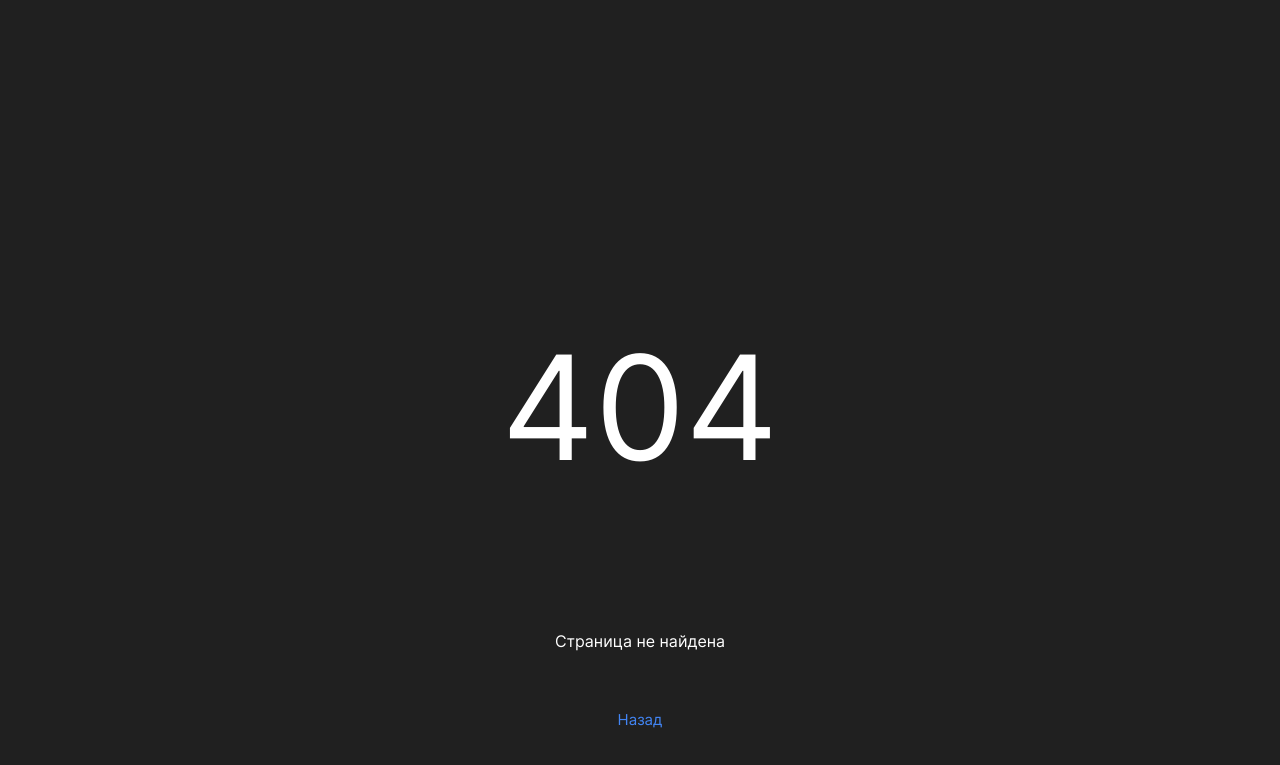
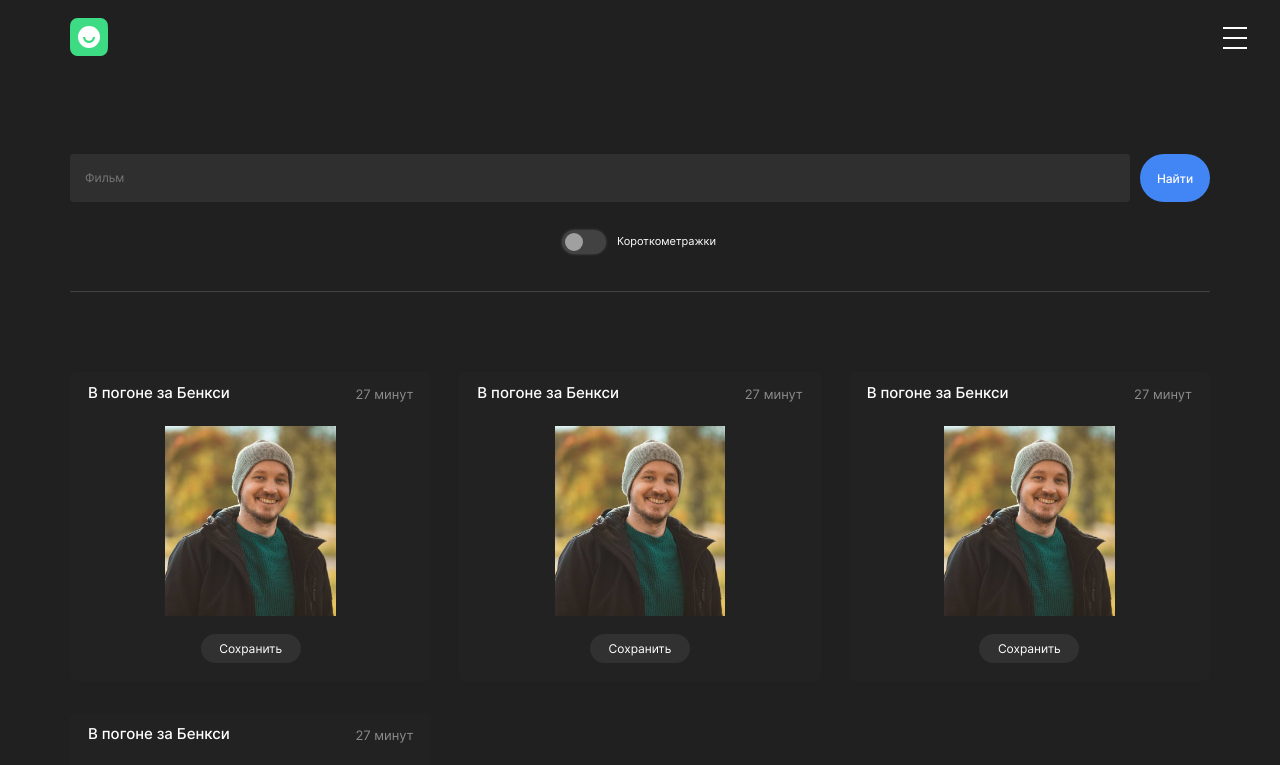
Before and after one commit to BJuice1984/movies-explorer-frontend, a React (Create React App) app: page /saved-movies in a window 1280 px wide. Before the commit this address had no page. Shown: the top 765 px of the page. Built offline with nearby package versions, Linux system fonts and the light colour scheme.

Commit message:
refr/Добавить стили CSS для разных экранов MoviesCard.js

```diff
--- a/src/components/App/App.css
+++ b/src/components/App/App.css
@@ -13,7 +13,7 @@
   min-width: 320px;
   max-width: 1280px;
   margin: 0 auto;
-  height: 100vh;
+  height: 100%;
 }
 
 /* @media screen and (min-width: 768px) {
--- a/src/components/App/App.js
+++ b/src/components/App/App.js
@@ -5,6 +5,7 @@ import Register from '../Register/Register';
 import Login from '../Login/Login';
 import Profile from '../Profile/Profile';
 import Movies from '../Movies/Movies';
+import SavedMovies from '../SavedMovies/SavedMovies';
 import PageNotFound from '../PageNotFound/PageNotFound';
 import { Routes, Route } from 'react-router-dom';
 // import { Routes, Route, useNavigate, Redirect } from 'react-router-dom';
@@ -24,6 +25,7 @@ function App() {
               isUserName={'Катерина'}
               isUserEmail={'Kate@'}/>} />
             <Route path="movies" element={<Movies />} />
+            <Route path="saved-movies" element={<SavedMovies />} />
             <Route path="*" element={<PageNotFound />} />
           </Routes>
         </div>
--- a/src/components/MoviesCardList/MoviesCardList.css
+++ b/src/components/MoviesCardList/MoviesCardList.css
@@ -17,3 +17,18 @@
     padding-right: 30px;
   }
 }
+
+@media screen and (min-width: 1024px) {
+  .movie-card-list {
+    column-gap: 28px;
+    row-gap: 32px;
+    padding-left: 70px;
+    padding-right: 70px;
+  }
+}
+
+@media screen and (min-width: 1240px) {
+  .movie-card-list {
+    grid-template-columns: repeat(3, 1fr);
+  }
+}
--- /dev/null
+++ b/src/components/Preloader/Preloader.css
@@ -0,0 +1,62 @@
+body {
+  margin: 0;
+  padding: 0;
+  box-sizing: border-box;
+  background: #000;
+}
+.middle {
+  top: 50%;
+  left: 50%;
+  transform: translate(-50%, -50%);
+  position: absolute;
+}
+.bar {
+  width: 10px;
+  height: 70px;
+  background: #fff;
+  display: inline-block;
+  transform-origin: bottom center;
+  border-top-right-radius: 20px;
+  border-top-left-radius: 20px;
+  /*   box-shadow:5px 10px 20px inset rgba(255,23,25.2); */
+  animation: loader 1.2s linear infinite;
+}
+.bar1 {
+  animation-delay: 0.1s;
+}
+.bar2 {
+  animation-delay: 0.2s;
+}
+.bar3 {
+  animation-delay: 0.3s;
+}
+.bar4 {
+  animation-delay: 0.4s;
+}
+.bar5 {
+  animation-delay: 0.5s;
+}
+.bar6 {
+  animation-delay: 0.6s;
+}
+.bar7 {
+  animation-delay: 0.7s;
+}
+.bar8 {
+  animation-delay: 0.8s;
+}
+
+@keyframes loader {
+  0% {
+    transform: scaleY(0.1);
+    background: #4285F4;
+  }
+  50% {
+    transform: scaleY(1);
+    background: #4285F4;
+  }
+  100% {
+    transform: scaleY(0.1);
+    background: transparent;
+  }
+}
--- /dev/null
+++ b/src/components/SavedMovies/SavedMovies.js
@@ -0,0 +1,22 @@
+import React from "react";
+import Header from "../Header/Header";
+import BurgerMenu from "../BurgerMenu/BurgerMenu";
+import SearchForm from "../SearchForm/SearchForm";
+import MoviesCardList from "../MoviesCardList/MoviesCardList";
+import Footer from "../Footer/Footer";
+import './SavedMovies.css'
+
+function SavedMovies() {
+
+  return(
+    <main className="movies">
+      <Header isMainPage={false}/>
+      <BurgerMenu />
+      <SearchForm />
+      <MoviesCardList />
+      <Footer />
+    </main>
+  )
+}
+
+export default SavedMovies;
```
Also changed, not shown: src/components/Preloader/Preloader.js (added, +18 -0 lines), src/components/SavedMovies/SavedMovies.css (added).
